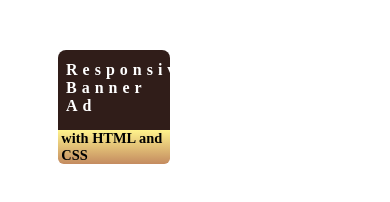
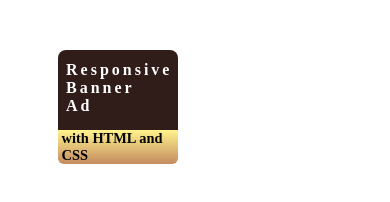
Before and after one commit to abcdave88/repsonsive-banner, a plain HTML site: page index.html in a window 390 px wide. Drawn offline with Linux system fonts and the light colour scheme.

Commit message:
changes made

```diff
--- a/stylesheet/main.css
+++ b/stylesheet/main.css
@@ -102,7 +102,7 @@ img {
     position: relative;
     margin: 50px;
     min-height: 6em;
-    width:30%;
+    width:7.5em;
     border-radius: 0.5em;
     background-color: #301D19;
   }
@@ -113,7 +113,7 @@ img {
     margin-left: 0.5em;
     color: white;
     width: 55%;
-    letter-spacing: 5px;
+    letter-spacing: 3px;
   }
 
   .banner h2{
```
